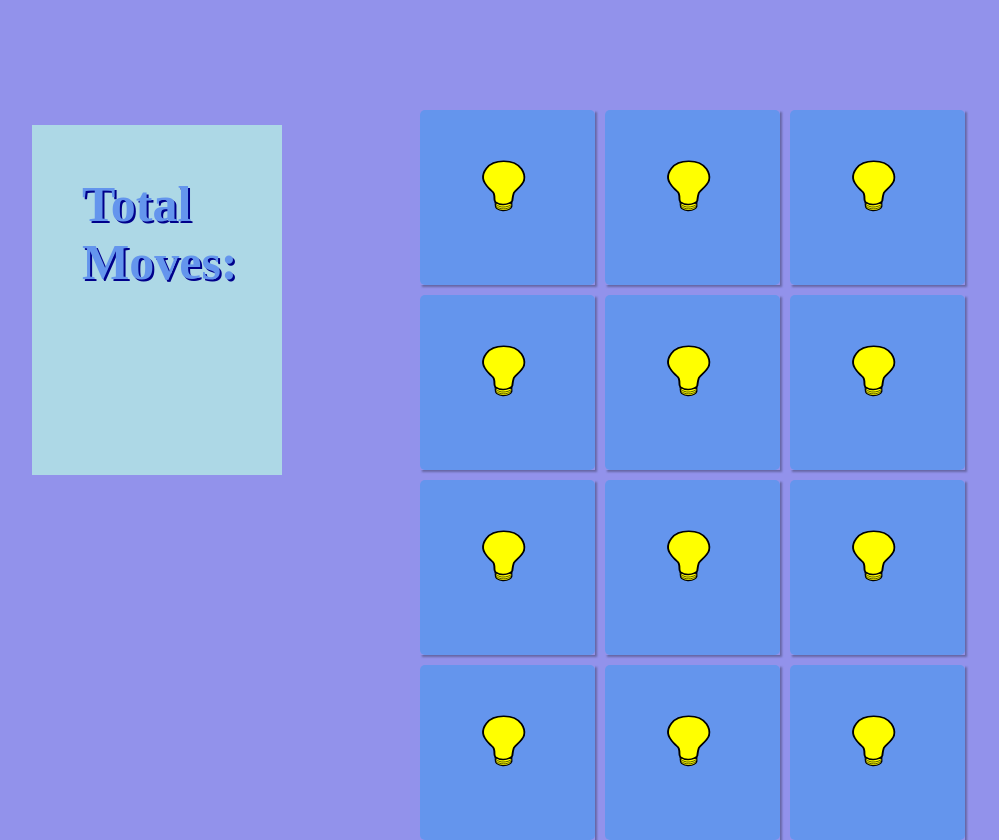
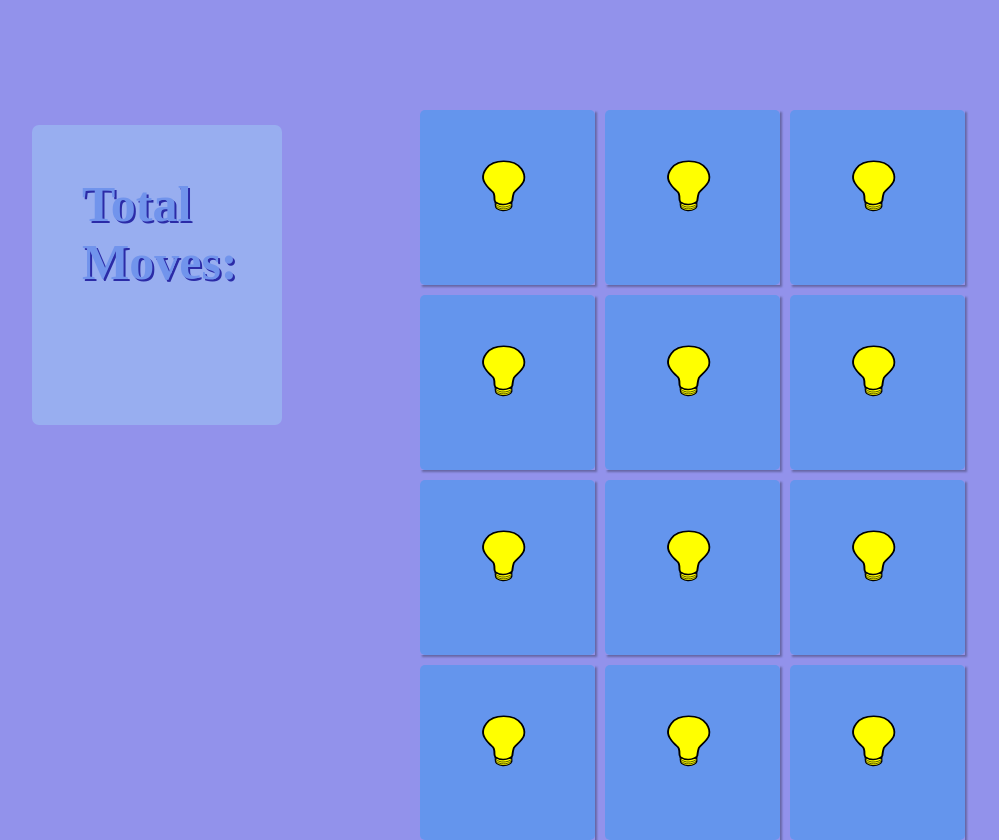
Before and after one commit to TravisExline/Memory-Game, a website: page memory-game/index.html in a window 1280 px wide. Shown: the whole page, without its empty margins (93-1092 px from the left). Drawn offline with Linux system fonts and the light colour scheme.

Commit message:
styled/refactored move counter

```diff
--- a/memory-game/style.css
+++ b/memory-game/style.css
@@ -69,15 +69,21 @@ body {
 
 .move-counter {
     width: 250px;
-    height: 350px;
+    height: 300px;
     margin-top: 125px;
     margin-left: 125px;
     padding: 50px;
     color: cornflowerblue;
-    background-color: lightblue;
+    background-color: rgb(155, 186, 243);
+    opacity: .7;
+    border-radius: 7px;
     text-shadow: 2px 2px darkblue;
 }
 
 .total-moves-header {
     font-size: 50px;
 }
+
+#total-moves {
+    font-size: 50px;
+}
```
